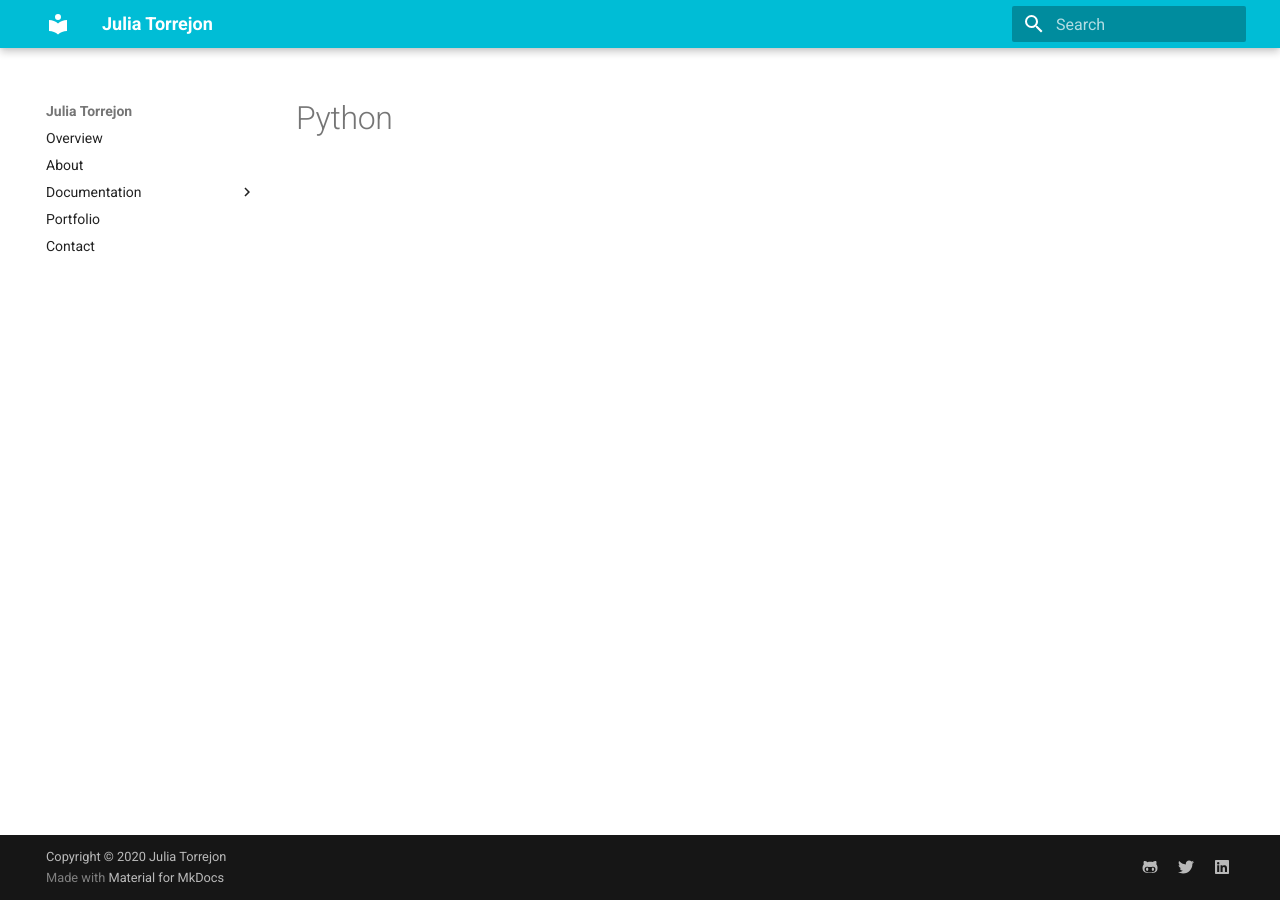
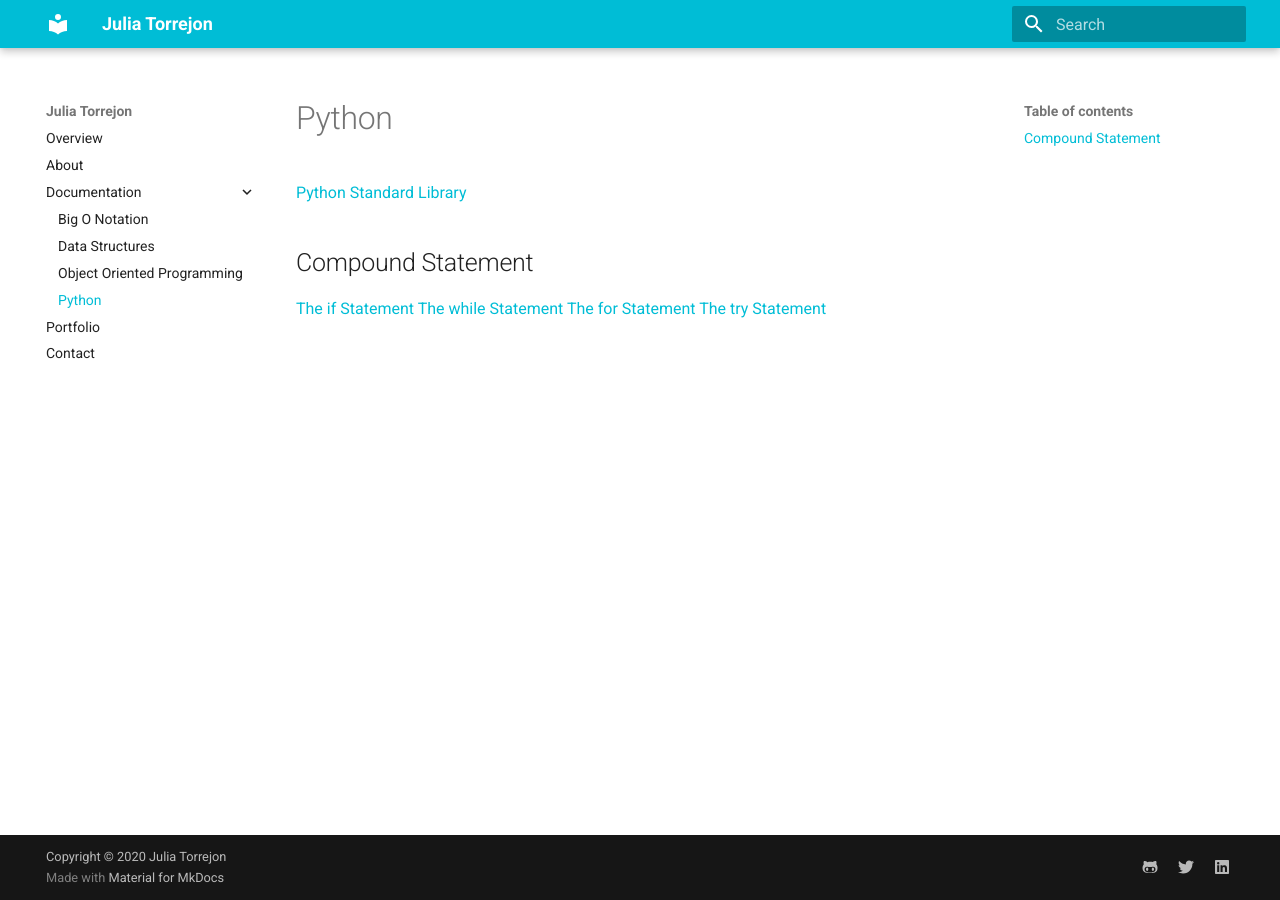
Before and after one commit to JuliaTorrejon/juliatorrejon, an MkDocs documentation site: the page built from docs/documentation/python.md, in a window 1280 px wide. Built offline with MkDocs 1.6.1 and Material for MkDocs 9.7.7, drawn with Linux system fonts in a browser that asks for light colours.

Commit message:
Update docs

```diff
--- a/docs/documentation/python.md
+++ b/docs/documentation/python.md
@@ -1 +1,10 @@
 # Python
+
+[Python Standard Library](https://docs.python.org/3/library/index.html#library-index)
+
+## Compound Statement
+
+[The if Statement](https://docs.python.org/3/reference/compound_stmts.html#the-if-statement)
+[The while Statement](https://docs.python.org/3/reference/compound_stmts.html#the-while-statement)
+[The for Statement](https://docs.python.org/3/reference/compound_stmts.html#the-for-statement)
+[The try Statement](https://docs.python.org/3/reference/compound_stmts.html#the-try-statement)
--- a/mkdocs.yml
+++ b/mkdocs.yml
@@ -13,14 +13,15 @@ nav:
     - About: about.md
     - Documentation:
       #- Algorithms: documentation/algorithms.md
+      - Big O Notation: documentation/big-o-notation.md
       #- Cloud: documentation/cloud.md
       #- Computer Science: documentation/computer-science.md
       #- Containers: documentation/containers.md
-      - Data Structure: documentation/data-structure.md
+      - Data Structures: documentation/data-structure.md
       #- DevOps: documentation/devops.md
       #- Microservices: documentation/microservices.md
       - Object Oriented Programming: documentation/object-oriented-programming.md
-      #- Python: documentation/python.md
+      - Python: documentation/python.md
       #- Software Development: documentation/software-development.md
       #- Software Testing: documentation/software-testing.md
     - Portfolio: portfolio.md
```
Also changed, not shown: docs/documentation/big-o-notation.md (added, +62 -0 lines), docs/documentation/data-structure.md (+36 -0 lines), docs/documentation/object-oriented-programming.md (+6 -2 lines), docs/images/data-strcutures.jpeg (added).
